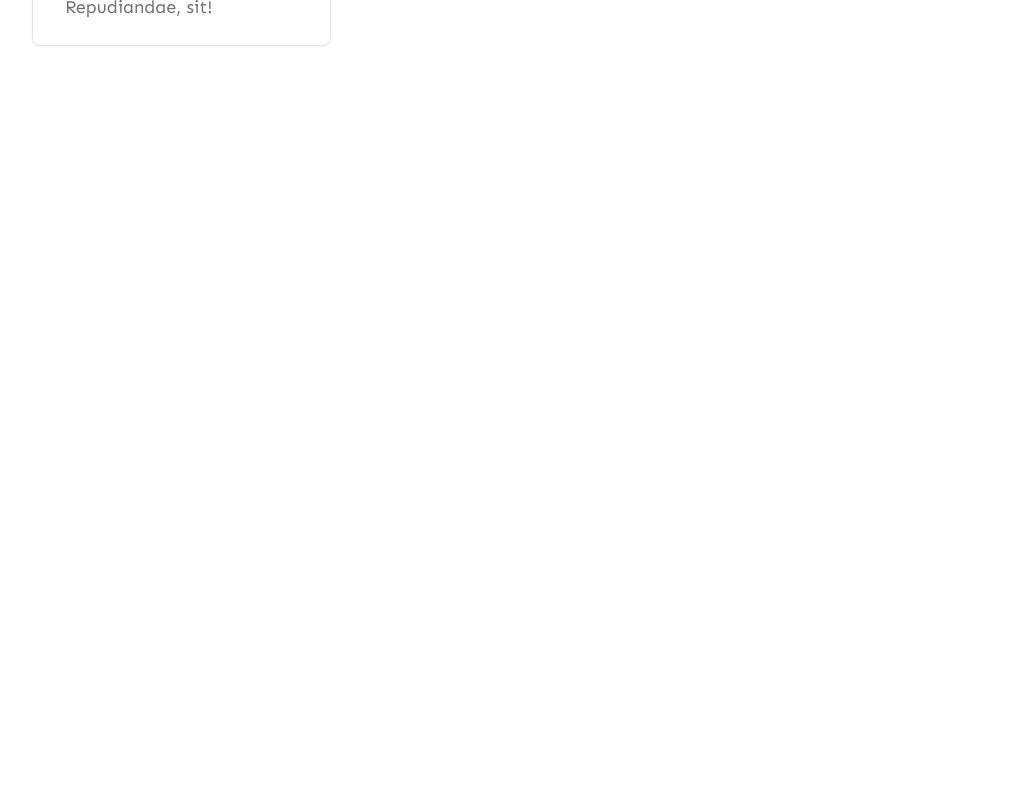
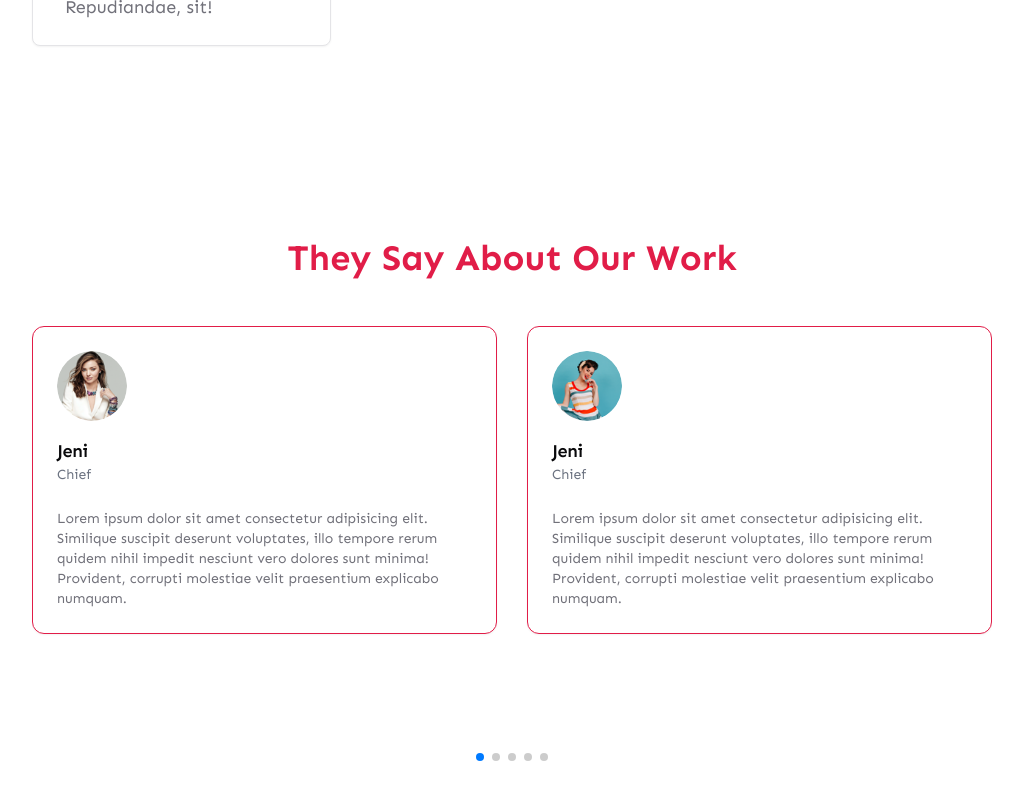
Before and after one commit to Ajosh-NyxBar/photograpy, a Next.js app: page / in a window 1280 px wide. Shown: the part 4610-5410 px from the top of the page, without its empty margins (128-1151 px from the left). Built offline with nearby package versions, Linux system fonts and the light colour scheme.

Commit message:
add Review Section

```diff
--- a/app/page.jsx
+++ b/app/page.jsx
@@ -1,6 +1,7 @@
 import Features from "@/components/Features";
 import Gallery from "@/components/Gallery";
 import Hero from "@/components/Hero";
+import Reviews from "@/components/Reviews";
 import Services from "@/components/Services";
 import Image from "next/image";
 
@@ -11,6 +12,7 @@ export default function Home() {
       <Features />
       <Services />
       <Gallery />
+      <Reviews />
     </main>
   );
 }
--- /dev/null
+++ b/components/Reviews.jsx
@@ -0,0 +1,117 @@
+"use client";
+
+import Image from "next/image";
+import React from "react";
+import "swiper/css";
+import "swiper/css/pagination";
+import { Pagination } from "swiper/modules";
+import { Swiper, SwiperSlide } from "swiper/react";
+import { Card, CardContent, CardDescription, CardHeader, CardTitle } from "./ui/card";
+
+const dataRev = [
+  {
+    ava: "/reviews/avatar-1.png",
+    name: "Jeni",
+    job: "Chief",
+    review:
+      "Lorem ipsum dolor sit amet consectetur adipisicing elit. Similique suscipit deserunt voluptates, illo tempore rerum quidem nihil impedit nesciunt vero dolores sunt minima! Provident, corrupti molestiae velit praesentium explicabo numquam.",
+  },
+  {
+    ava: "/reviews/avatar-2.png",
+    name: "Jeni",
+    job: "Chief",
+    review:
+      "Lorem ipsum dolor sit amet consectetur adipisicing elit. Similique suscipit deserunt voluptates, illo tempore rerum quidem nihil impedit nesciunt vero dolores sunt minima! Provident, corrupti molestiae velit praesentium explicabo numquam.",
+  },
+  {
+    ava: "/reviews/avatar-3.png",
+    name: "Jeni",
+    job: "Chief",
+    review:
+      "Lorem ipsum dolor sit amet consectetur adipisicing elit. Similique suscipit deserunt voluptates, illo tempore rerum quidem nihil impedit nesciunt vero dolores sunt minima! Provident, corrupti molestiae velit praesentium explicabo numquam.",
+  },
+  {
+    ava: "/reviews/avatar-4.png",
+    name: "Jeni",
+    job: "Chief",
+    review:
+      "Lorem ipsum dolor sit amet consectetur adipisicing elit. Similique suscipit deserunt voluptates, illo tempore rerum quidem nihil impedit nesciunt vero dolores sunt minima! Provident, corrupti molestiae velit praesentium explicabo numquam.",
+  },
+  {
+    ava: "/reviews/avatar-5.png",
+    name: "Jeni",
+    job: "Chief",
+    review:
+      "Lorem ipsum dolor sit amet consectetur adipisicing elit. Similique suscipit deserunt voluptates, illo tempore rerum quidem nihil impedit nesciunt vero dolores sunt minima! Provident, corrupti molestiae velit praesentium explicabo numquam.",
+  },
+  {
+    ava: "/reviews/avatar-6.png",
+    name: "Jeni",
+    job: "Chief",
+    review:
+      "Lorem ipsum dolor sit amet consectetur adipisicing elit. Similique suscipit deserunt voluptates, illo tempore rerum quidem nihil impedit nesciunt vero dolores sunt minima! Provident, corrupti molestiae velit praesentium explicabo numquam.",
+  },
+];
+
+const Reviews = () => {
+  return (
+    <section className="mb-12 xl:mb-32">
+      <div className="container mx-auto">
+        <p className="section-title mb-12 text-center mx-auto text-lg">
+          They Say About Our Work
+        </p>
+
+        {/* SWIPER */}
+        <Swiper
+          modules={[Pagination]}
+          slidesPerView={1}
+          breakpoints={{
+            640: {
+              slidesPerView: 2,
+            },
+            1400: {
+              slidesPerView: 3,
+            },
+          }}
+          spaceBetween={30}
+          pagination={{
+            clickable: true
+          }}
+          className="h-[450px]"
+        >
+          {dataRev.map((item, index) => {
+            return (
+              <SwiperSlide key={index}>
+               <Card className="min-h-[300px] border border-primary rounded-xl dark:border-gray-200">
+                <CardHeader className="">
+                    <div className="flex flex-col items-start g-x-4">
+                        {/* AVATAR */}
+                        <Image
+                        src={item.ava}
+                        alt={item.name}
+                        width={70}
+                        height={70}
+                        priority
+                        className="rounded-full"
+                        />
+                        {/* NAME */}
+                        <div className="mt-4">
+                            <CardTitle className="text-lg">{item.name}</CardTitle>
+                            <CardDescription className="text-sm text-gray-500">{item.job}</CardDescription>
+                        </div>
+                    </div>
+                </CardHeader>
+                <CardContent>
+                    <CardDescription className=" text-muted-foreground">{item.review}</CardDescription>
+                </CardContent>
+               </Card>
+              </SwiperSlide>
+            );
+          })}
+        </Swiper>
+      </div>
+    </section>
+  );
+};
+
+export default Reviews;
--- a/package.json
+++ b/package.json
@@ -29,7 +29,7 @@
     "react-dom": "^18",
     "react-hook-form": "^7.52.1",
     "react-icons": "^5.2.1",
-    "swiper": "^11.1.7",
+    "swiper": "^11.1.8",
     "tailwind-merge": "^2.4.0",
     "tailwindcss-animate": "^1.0.7",
     "zod": "^3.23.8"
```
Also changed, not shown: 1 other file (tests, documents, lock files or other folders).
